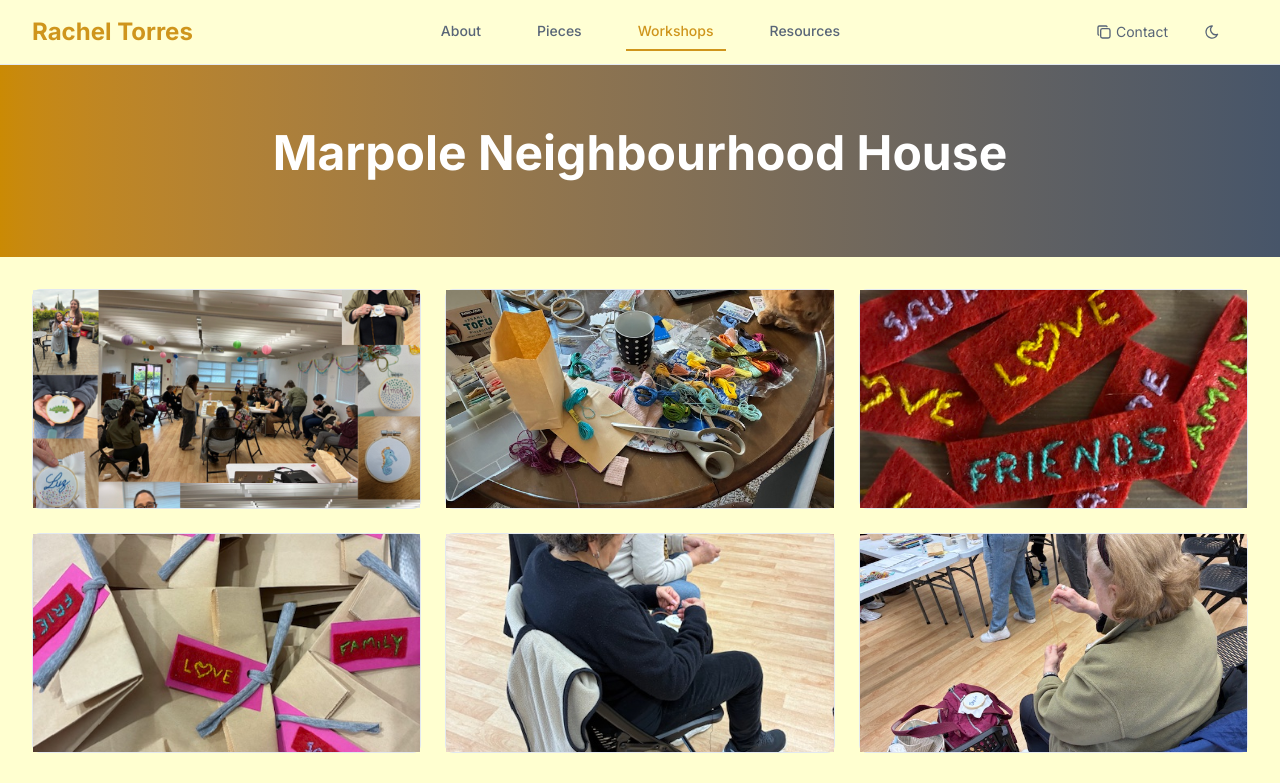
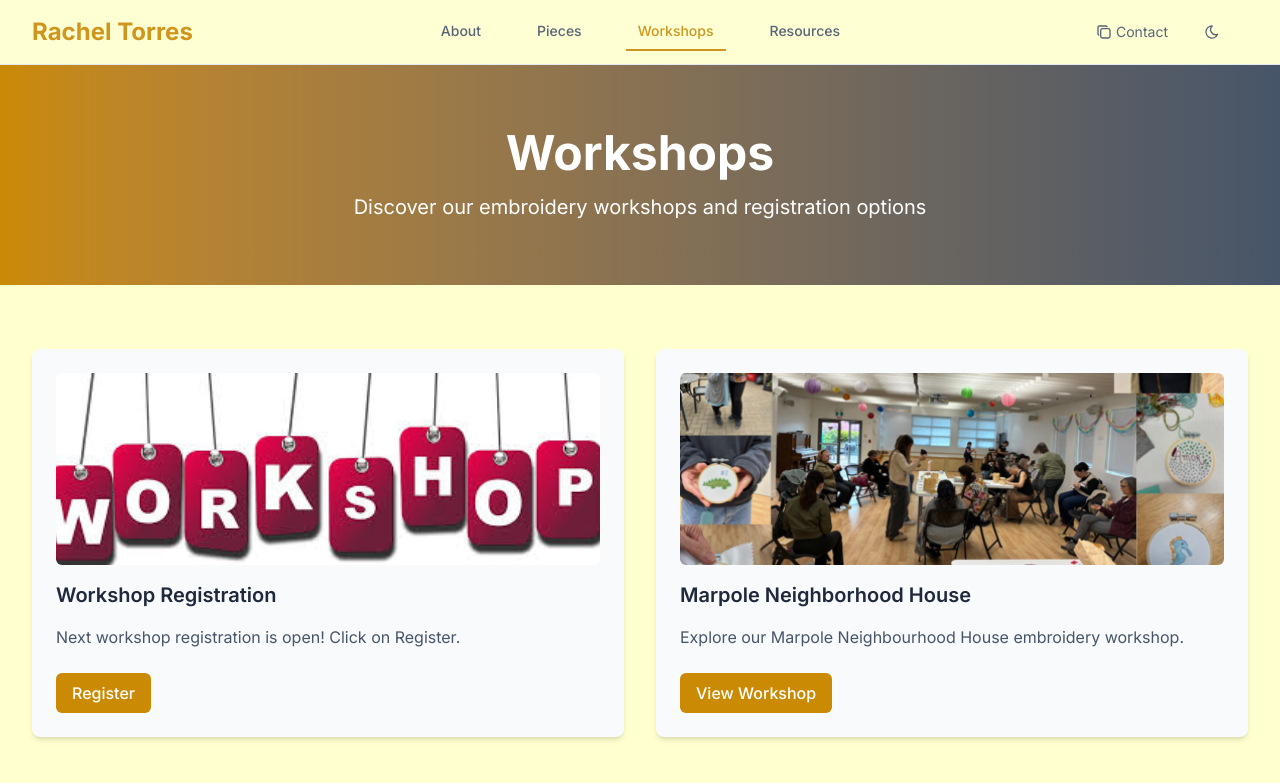
Before and after one commit to pepcmarques/embroidery, a Next.js app in the folder apps/frontend/: page /workshops in a window 1280 px wide. Shown: the top 783 px of the page. Built offline with nearby package versions, Linux system fonts and the light colour scheme.

Commit message:
registration form

```diff
--- /dev/null
+++ b/apps/frontend/src/app/workshops/mnh/page.tsx
@@ -0,0 +1,21 @@
+import { WorkshopGrid } from '../../../components/WorkshopGrid';
+
+export default function MNHWorkshopsPage() {
+  return (
+    <div className="min-h-screen bg-embroidery-surface">
+      {/* Header Section */}
+      <div className="bg-gradient-to-r from-embroidery-primary to-embroidery-secondary text-white">
+        <div className="max-w-7xl mx-auto px-4 sm:px-6 lg:px-8 py-16">
+          <div className="text-center">
+            <h1 className="text-4xl md:text-5xl font-bold mb-4">
+              Marpole Neighbourhood House
+            </h1>
+          </div>
+        </div>
+      </div>
+
+      {/* Workshops Grid */}
+      <WorkshopGrid />
+    </div>
+  );
+}
--- a/apps/frontend/src/app/workshops/page.tsx
+++ b/apps/frontend/src/app/workshops/page.tsx
@@ -1,4 +1,6 @@
-import { WorkshopGrid } from '../../components/WorkshopGrid';
+import Link from 'next/link';
+import Image from 'next/image';
+import workshopsData from '../../data/workshops.json';
 
 export default function WorkshopsPage() {
   return (
@@ -7,15 +9,53 @@ export default function WorkshopsPage() {
       <div className="bg-gradient-to-r from-embroidery-primary to-embroidery-secondary text-white">
         <div className="max-w-7xl mx-auto px-4 sm:px-6 lg:px-8 py-16">
           <div className="text-center">
-            <h1 className="text-4xl md:text-5xl font-bold mb-4">
-              Marpole Neighbourhood House
-            </h1>
+            <h1 className="text-4xl md:text-5xl font-bold mb-4">Workshops</h1>
+            <p className="text-xl">
+              Discover our embroidery workshops and registration options
+            </p>
           </div>
         </div>
       </div>
 
-      {/* Workshops Grid */}
-      <WorkshopGrid />
+      {/* Workshops Cards */}
+      <div className="max-w-7xl mx-auto px-4 sm:px-6 lg:px-8 py-16">
+        <div className="grid grid-cols-1 md:grid-cols-2 gap-8">
+          {workshopsData.workshops.map((workshop, index) => (
+            <div
+              key={workshop.id || index}
+              className="bg-embroidery-background rounded-lg shadow-md p-6 hover:shadow-lg transition-shadow"
+            >
+              <div className="mb-4">
+                <Image
+                  src={workshop.image}
+                  alt={workshop.name}
+                  width={400}
+                  height={300}
+                  className="w-full h-48 object-cover rounded-md"
+                />
+              </div>
+              <h3 className="text-xl font-semibold text-embroidery-neutral mb-4">
+                {workshop.name}
+              </h3>
+              <p className="text-embroidery-secondary mb-6">
+                {workshop.message}
+              </p>
+              <Link
+                href={
+                  workshop.type === 'registration'
+                    ? '/workshops/registration'
+                    : '/workshops/mnh'
+                }
+                className="inline-block bg-embroidery-primary text-white px-4 py-2 rounded-md font-medium hover:bg-embroidery-primary/90 transition-colors"
+              >
+                {workshop.type === 'registration'
+                  ? 'Register'
+                  : 'View Workshop'}
+              </Link>
+            </div>
+          ))}
+        </div>
+      </div>
     </div>
   );
 }
--- /dev/null
+++ b/apps/frontend/src/app/workshops/registration/page.tsx
@@ -0,0 +1,42 @@
+import Link from 'next/link';
+import workshopsData from '../../../data/workshops.json';
+
+export default function RegistrationPage() {
+  const registrationItem = workshopsData.workshops.find(
+    (item) => item.type === 'registration'
+  );
+  const registrationUrl = registrationItem?.url || '#';
+
+  return (
+    <div className="min-h-screen bg-embroidery-surface">
+      {/* Header Section */}
+      <div className="bg-gradient-to-r from-embroidery-primary to-embroidery-secondary text-white">
+        <div className="max-w-7xl mx-auto px-4 sm:px-6 lg:px-8 py-16">
+          <div className="text-center">
+            <h1 className="text-4xl md:text-5xl font-bold mb-4">
+              Workshop Registration
+            </h1>
+            <p className="text-xl">Sign up for our embroidery workshops</p>
+          </div>
+        </div>
+      </div>
+
+      {/* Registration Section */}
+        <div className="bg-embroidery-surface rounded-lg shadow-md p-8">
+          <div className="w-full">
+            <iframe
+              src={`${registrationUrl}?embedded=true`}
+              width="100%"
+              height="800"
+              frameBorder="0"
+              marginHeight={0}
+              marginWidth={0}
+              className="rounded-md"
+            >
+              Loading registration form...
+            </iframe>
+          </div>
+        </div>
+    </div>
+  );
+}
--- a/apps/frontend/src/components/WorkshopGrid.tsx
+++ b/apps/frontend/src/components/WorkshopGrid.tsx
@@ -3,7 +3,7 @@
 import { useState, useEffect } from 'react';
 import { WorkshopCard } from './WorkshopCard';
 import { Workshop } from '@repo/ui';
-import workshopsData from '../data/workshops.json';
+import workshopsData from '../data/mnh/mhn.json';
 
 interface WorkshopGridProps {
   initialWorkshops?: Workshop[];
--- /dev/null
+++ b/apps/frontend/src/data/mnh/mhn.json
@@ -0,0 +1,66 @@
+[
+  {
+    "id": "1",
+    "image": "/images/workshops/mnh/IMG_5001.png"
+  },
+  {
+    "id": "2",
+    "image": "/images/workshops/mnh/IMG_5036.jpg"
+  },
+  {
+    "id": "3",
+    "image": "/images/workshops/mnh/IMG_5056.jpg"
+  },
+  {
+    "id": "4",
+    "image": "/images/workshops/mnh/IMG_5058.jpg"
+  },
+  {
+    "id": "5",
+    "image": "/images/workshops/mnh/IMG_5148.jpg"
+  },
+  {
+    "id": "6",
+    "image": "/images/workshops/mnh/IMG_5149.jpg"
+  },
+  {
+    "id": "7",
+    "image": "/images/workshops/mnh/IMG_5151.jpg"
+  },
+  {
+    "id": "8",
+    "image": "/images/workshops/mnh/IMG_5152.jpg"
+  },
+  {
+    "id": "9",
+    "image": "/images/workshops/mnh/IMG_5154.jpeg"
+  },
+  {
+    "id": "10",
+    "image": "/images/workshops/mnh/IMG_5155.jpg"
+  },
+  {
+    "id": "11",
+    "image": "/images/workshops/mnh/IMG_5156.jpg"
+  },
+  {
+    "id": "12",
+    "image": "/images/workshops/mnh/IMG_5166.jpg"
+  },
+  {
+    "id": "13",
+    "image": "/images/workshops/mnh/IMG_5169.jpg"
+  },
+  {
+    "id": "14",
+    "image": "/images/workshops/mnh/IMG_5171.jpg"
+  },
+  {
+    "id": "15",
+    "image": "/images/workshops/mnh/IMG_5170.jpeg"
+  },
+  {
+    "id": "16",
+    "image": "/images/workshops/mnh/IMG_5163.jpg"
+  }
+]
--- a/apps/frontend/src/data/workshops.json
+++ b/apps/frontend/src/data/workshops.json
@@ -1,66 +1,19 @@
-[
-  {
-    "id": "1",
-    "image": "/images/workshops/mnh/IMG_5001.png"
-  },
-  {
-    "id": "2",
-    "image": "/images/workshops/mnh/IMG_5036.jpg"
-  },
-  {
-    "id": "3",
-    "image": "/images/workshops/mnh/IMG_5056.jpg"
-  },
-  {
-    "id": "4",
-    "image": "/images/workshops/mnh/IMG_5058.jpg"
-  },
-  {
-    "id": "5",
-    "image": "/images/workshops/mnh/IMG_5148.jpg"
-  },
-  {
-    "id": "6",
-    "image": "/images/workshops/mnh/IMG_5149.jpg"
-  },
-  {
-    "id": "7",
-    "image": "/images/workshops/mnh/IMG_5151.jpg"
-  },
-  {
-    "id": "8",
-    "image": "/images/workshops/mnh/IMG_5152.jpg"
-  },
-  {
-    "id": "9",
-    "image": "/images/workshops/mnh/IMG_5154.jpeg"
-  },
-  {
-    "id": "10",
-    "image": "/images/workshops/mnh/IMG_5155.jpg"
-  },
-  {
-    "id": "11",
-    "image": "/images/workshops/mnh/IMG_5156.jpg"
-  },
-  {
-    "id": "12",
-    "image": "/images/workshops/mnh/IMG_5166.jpg"
-  },
-  {
-    "id": "13",
-    "image": "/images/workshops/mnh/IMG_5169.jpg"
-  },
-  {
-    "id": "14",
-    "image": "/images/workshops/mnh/IMG_5171.jpg"
-  },
-  {
-    "id": "15",
-    "image": "/images/workshops/mnh/IMG_5170.jpeg"
-  },
-  {
-    "id": "16",
-    "image": "/images/workshops/mnh/IMG_5163.jpg"
-  }
-]
+{
+  "workshops": [
+    {
+      "type": "registration",
+      "name": "Workshop Registration",
+      "image": "/images/workshop.jpeg",
+      "message": "Next workshop registration is open! Click on Register.",
+      "url": "https://forms.gle/4Nc4nywtkcSHdVTDA"
+    },
+    {
+      "id": 1,
+      "type": "workshop",
+      "name": "Marpole Neighborhood House",
+      "image": "/images/workshops/mnh/IMG_5001.png",
+      "message": "Explore our Marpole Neighbourhood House embroidery workshop.",
+      "data": "mnh/mhn.json"
+    }
+  ]
+}
```
Also changed, not shown: apps/frontend/public/images/workshop.jpeg (added).
